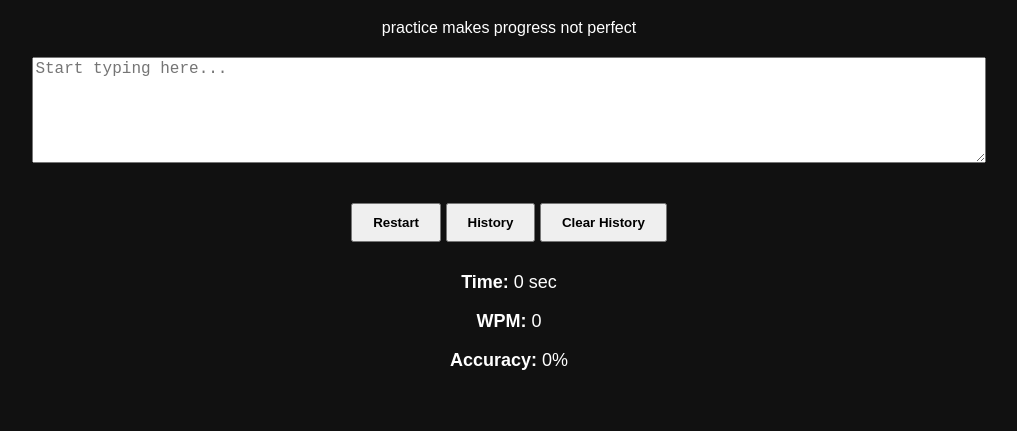
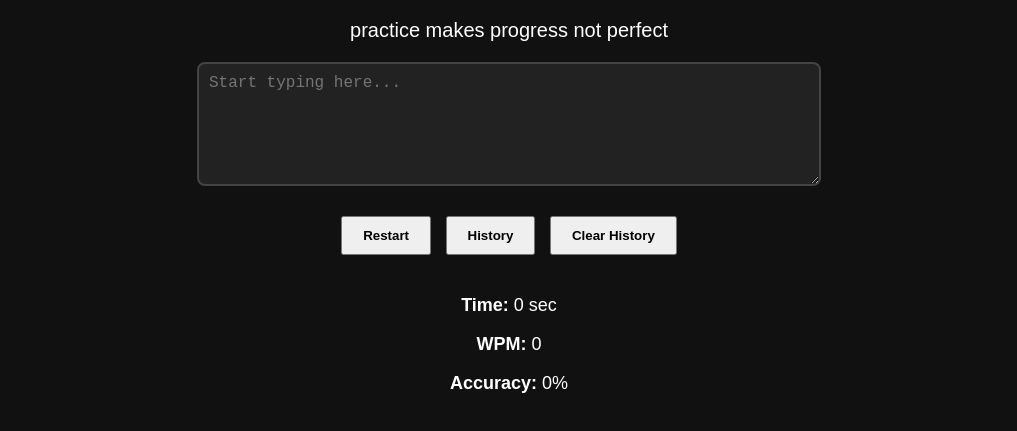
Before and after one commit to bharathP30/Type-master, a plain HTML site: page index.html in a window 1280 px wide. Shown: the part 109-540 px from the top of the page, without its empty margins (131-1148 px from the left). Drawn offline with Linux system fonts and the light colour scheme.

Commit message:
Update style.css

```diff
--- a/style.css
+++ b/style.css
@@ -6,20 +6,33 @@ body {
   text-align: center;
 }
 
+#quote {
+  font-size: 20px;
+  margin: 20px 0;
+}
+
 textarea {
   display: block;
   margin: 20px auto;
   width: 80%;
+  max-width: 600px;
   height: 100px;
   font-size: 16px;
+  padding: 10px;
+  border: 2px solid #444;
+  background: #222;
+  color: #fff;
+  border-radius: 8px;
 }
+
 #result {
   margin-top: 30px;
   font-size: 18px;
 }
 
 #restartBtn, #historyBtn, #clearBtn {
-  margin-top: 20px;
+  margin: 10px 5px;
   padding: 10px 20px;
   font-weight: bold;
+  cursor: pointer;
 }
```
